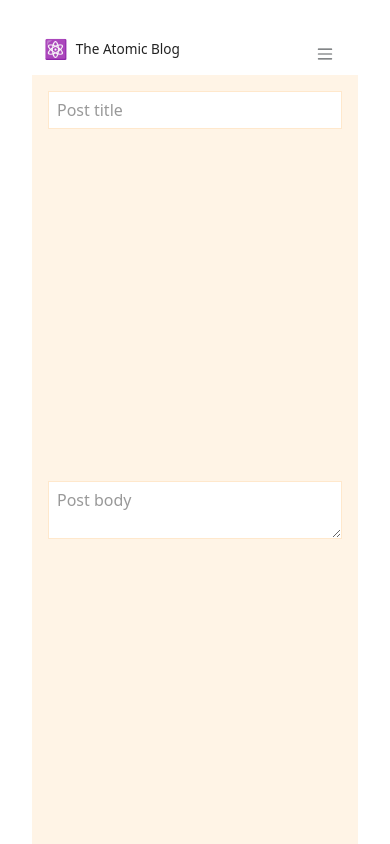
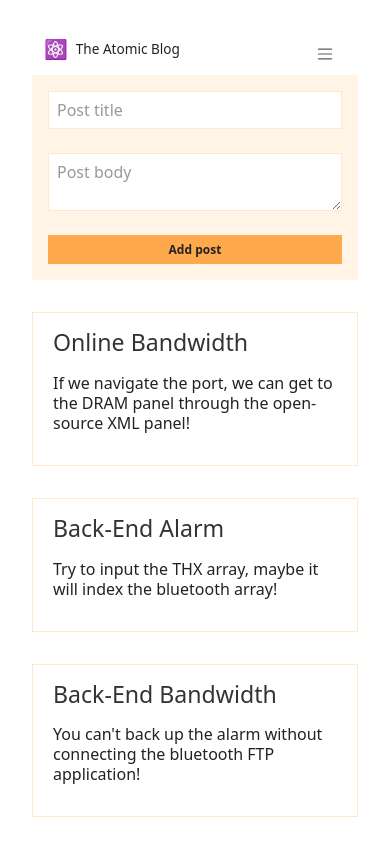
Before and after one commit to Gbangbolaoluwagbemiga/Atomic-Blog, a React (Vite) app: page / in a window 390 px wide. Shown: the top 844 px of the page. Built offline with nearby package versions, Linux system fonts and the light colour scheme.

Commit message:
App completed

```diff
--- a/src/style.css
+++ b/src/style.css
@@ -213,7 +213,7 @@ aside li button {
   form {
     flex-direction: column;
     padding: 1rem;
-    gap: 22rem;
+    gap: 24px;
     margin-bottom: 2rem;
   }
 
```
